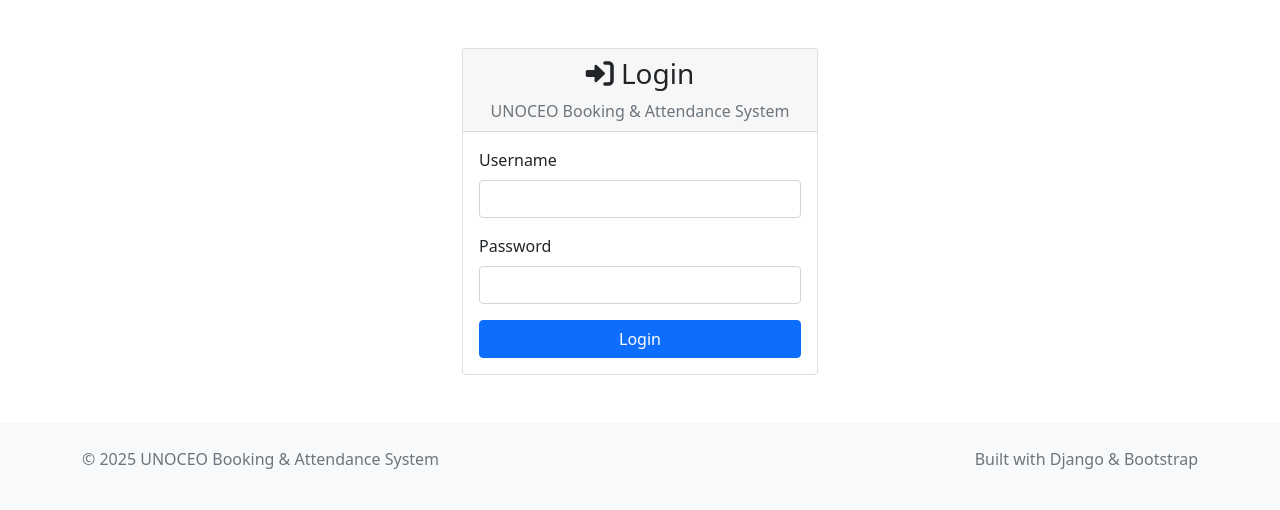
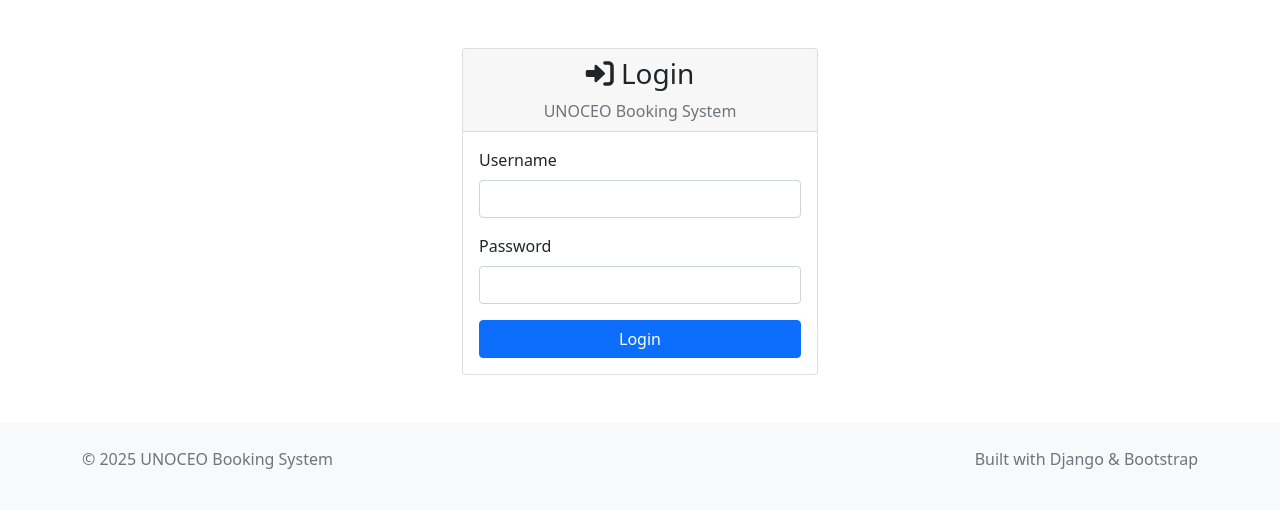
Before and after one commit to RuotG123/codexa, a Django app: page /login/ in a window 1280 px wide. Shown: the part 56-566 px from the top of the page. Run offline with Django 5.2, Linux system fonts and the light colour scheme; some libraries are stand-ins or nearby versions.

Commit message:
update name for booking system

```diff
--- a/login_system/templates/login_system/login.html
+++ b/login_system/templates/login_system/login.html
@@ -10,7 +10,7 @@
             <div class="card">
                 <div class="card-header text-center">
                     <h3><i class="fas fa-sign-in-alt"></i> Login</h3>
-                    <p class="text-muted mb-0">UNOCEO Booking & Attendance System</p>
+                    <p class="text-muted mb-0">UNOCEO Booking System</p>
                 </div>
                 <div class="card-body">
                     {% if error %}
--- a/login_system/templates/login_system/main_menu.html
+++ b/login_system/templates/login_system/main_menu.html
@@ -6,7 +6,7 @@
 <div class="container mt-4">
     <div class="row">
         <div class="col-12">
-            <h1 class="text-center mb-5">UNOCEO Booking & Attendance System</h1>
+            <h1 class="text-center mb-5">UNOCEO Booking System</h1>
         </div>
     </div>
 
--- a/templates/base.html
+++ b/templates/base.html
@@ -74,7 +74,7 @@
         <div class="container">
             <div class="row">
                 <div class="col-md-6">
-                    <p class="text-muted">&copy; 2025 UNOCEO Booking & Attendance System</p>
+                    <p class="text-muted">&copy; 2025 UNOCEO Booking System</p>
                 </div>
                 <div class="col-md-6 text-end">
                     <p class="text-muted">Built with Django & Bootstrap</p>
```
Also changed, not shown: db.sqlite3.
